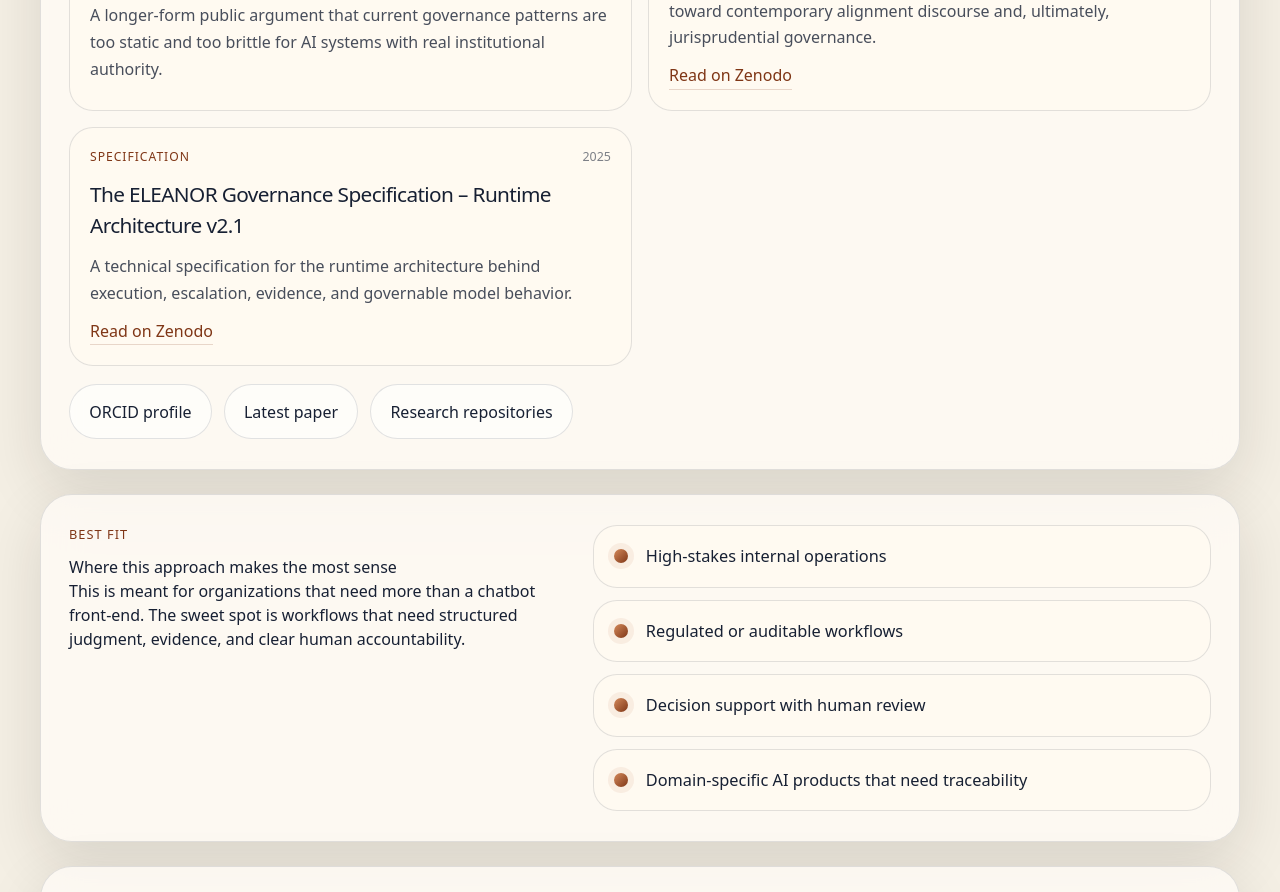
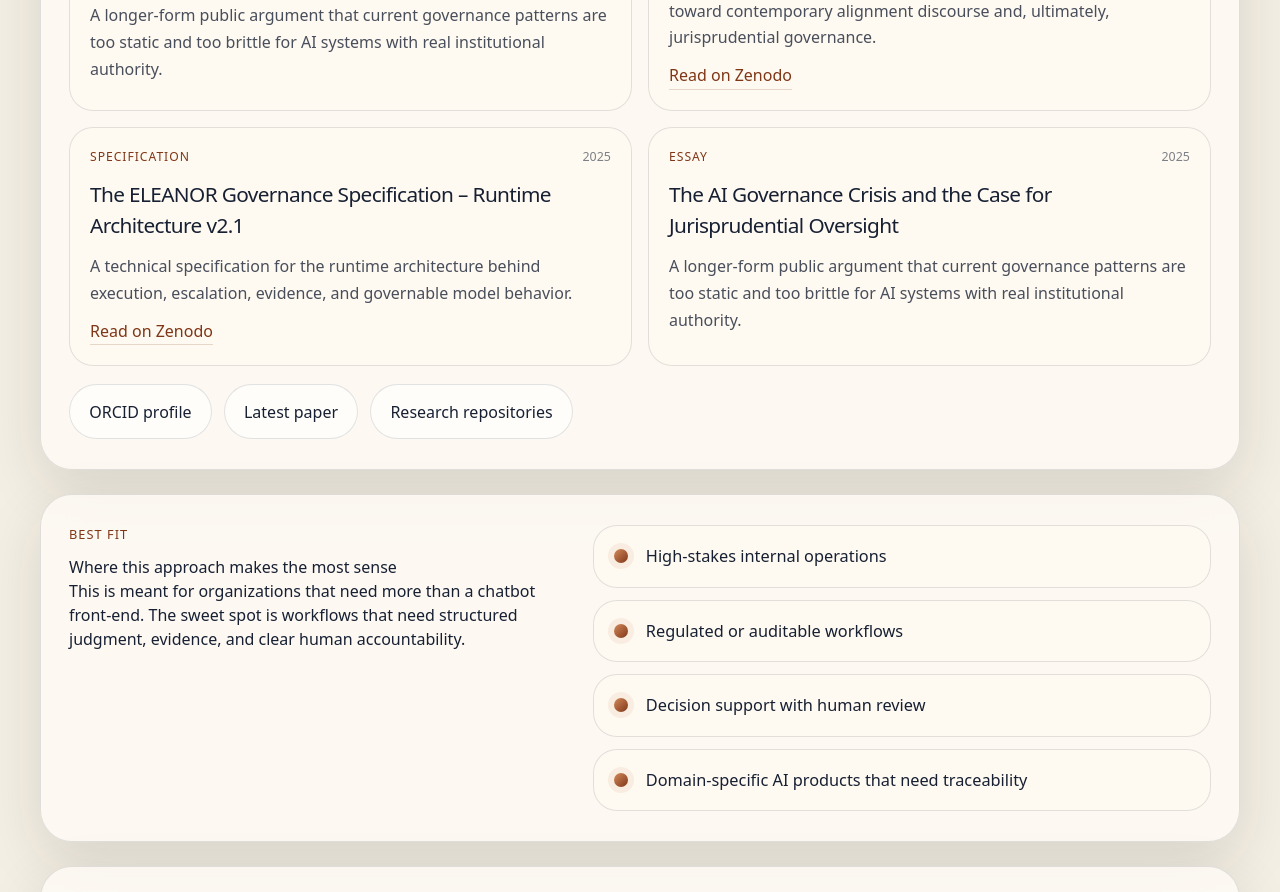
Before and after one commit to Excelsior2026/bageltech, a Next.js app: page / in a window 1280 px wide. Shown: the part 4720-5612 px from the top of the page. Built offline with nearby package versions, Linux system fonts and the light colour scheme.

Commit message:
Update page.tsx

```diff
--- a/src/app/page.tsx
+++ b/src/app/page.tsx
@@ -227,6 +227,13 @@ const selectedWorks = [
     body: "A technical specification for the runtime architecture behind execution, escalation, evidence, and governable model behavior.",
     href: "https://doi.org/10.5281/zenodo.17605176",
     linkLabel: "Read on Zenodo",
+    featured: false,
+  },
+  {
+    type: "Essay",
+    year: "2025",
+    title: "The AI Governance Crisis and the Case for Jurisprudential Oversight",
+    body: "A longer-form public argument that current governance patterns are too static and too brittle for AI systems with real institutional authority.",
     featured: false,
   },
 ];
```
